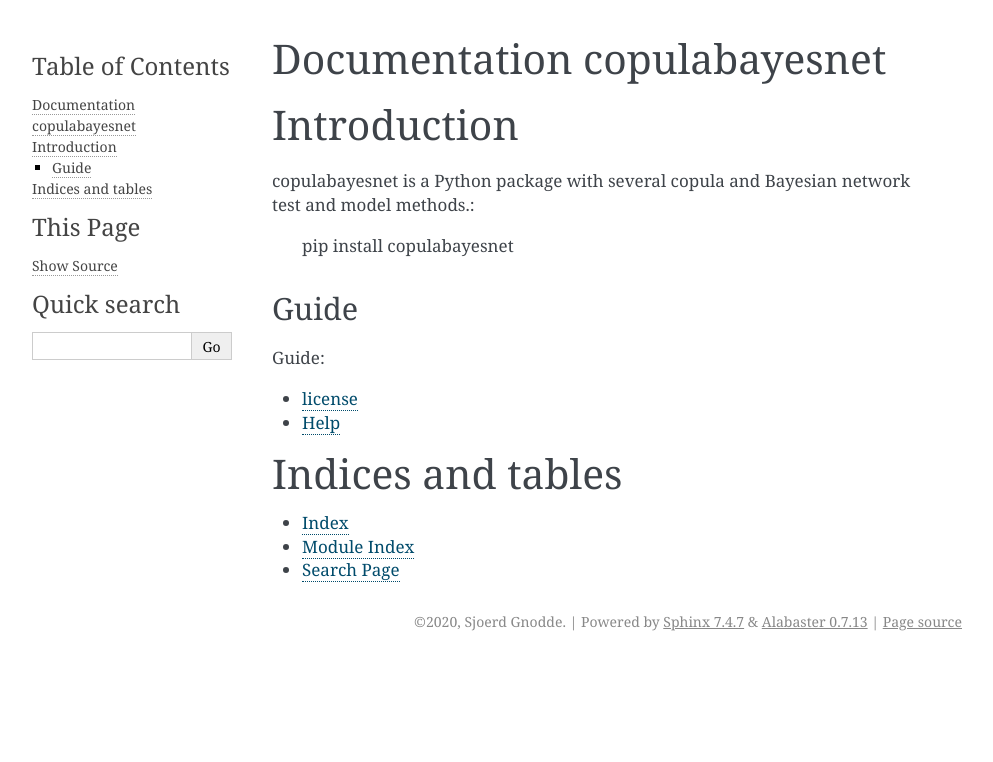
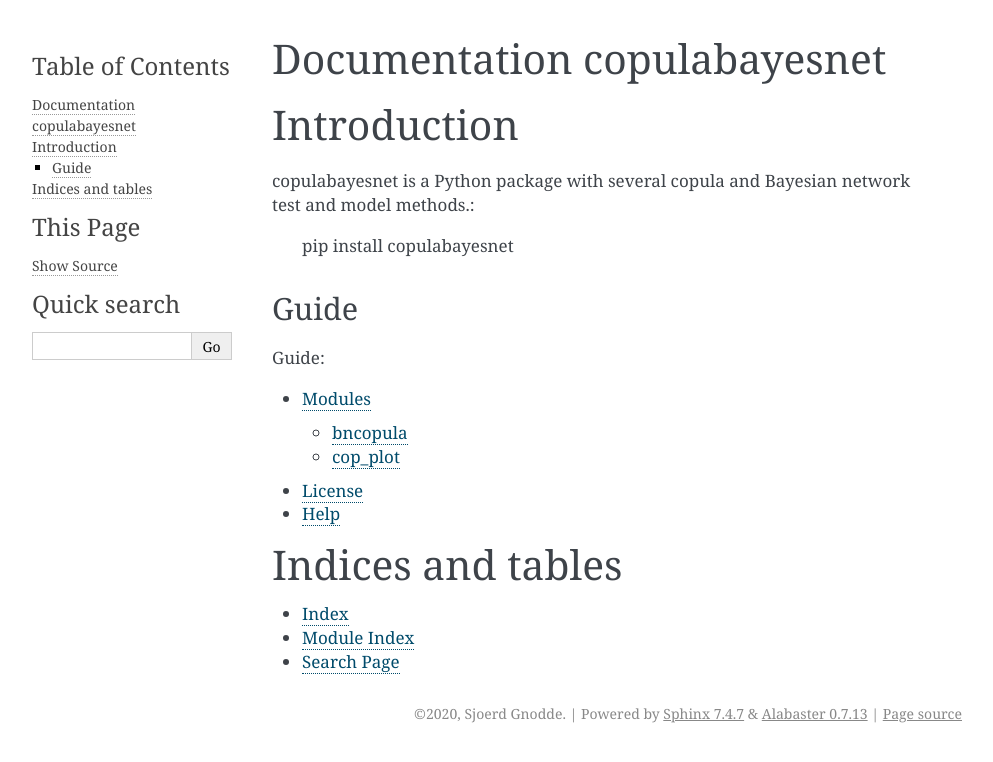
Before and after one commit to SjoerdGn/copulabayesnet, a Sphinx documentation site: the page built from docs/index.rst, in a window 1280 px wide. Shown: the top 762 px of the page, without its empty margins (148-1141 px from the left). Built offline with Sphinx 7.4.7, drawn with Linux system fonts in a browser that asks for light colours.

Commit message:
some menu items added

```diff
--- a/docs/index.rst
+++ b/docs/index.rst
@@ -12,9 +12,10 @@
 ^^^^^
 
 .. toctree::
-   :maxdepth: 2
+   :maxdepth: 3
    :caption: Guide:
 
+   modules
    license
    help
 
--- a/docs/license.rst
+++ b/docs/license.rst
@@ -1,4 +1,4 @@
-license
+License
 =======
 
 Copyright (c) 2020 Sjoerd Gnodde
```
Also changed, not shown: docs/modules.rst (added, +12 -0 lines).
